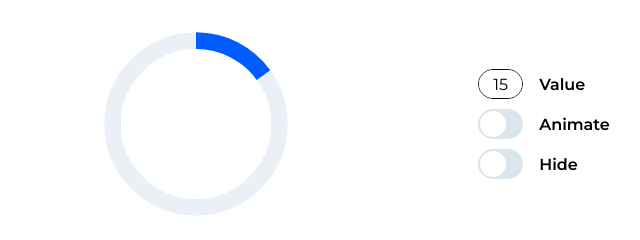
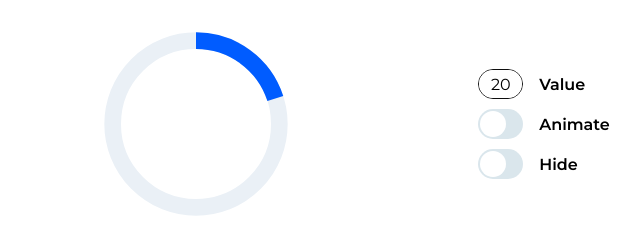
Before and after one commit to Danoneko/Progress, a plain HTML site: page index.html in a window 1280 px wide. Shown: the part 309-549 px from the top of the page, 270-910 px from the left. Drawn offline with Linux system fonts and the light colour scheme.

Commit message:
test: testing the publication of github pages

```diff
--- a/index.html
+++ b/index.html
@@ -47,7 +47,7 @@
                                     type="number"
                                     min="0"
                                     max="100"
-                                    value="15"
+                                    value="20"
                                     id="value"
                                 />
                             </span>
```
